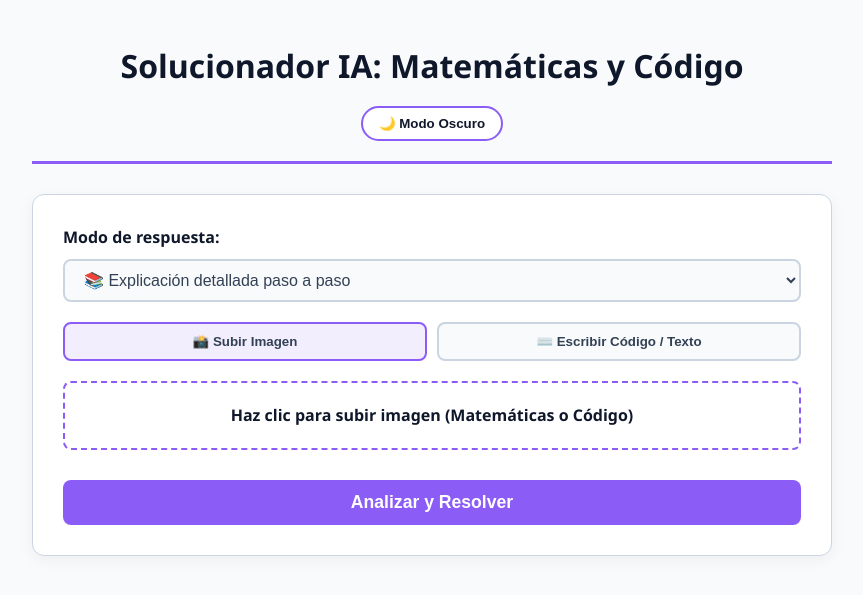
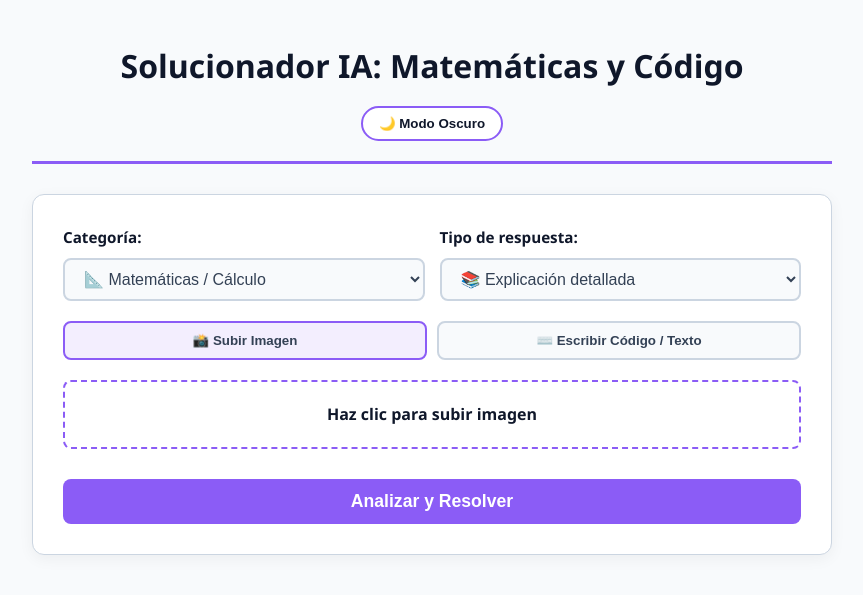
Before and after one commit to Xxdanixx09/math-solver, a Flask app: page / in a window 1280 px wide. Shown: the top 595 px of the page, without its empty margins (208-1071 px from the left). Run offline with Flask 3, Linux system fonts and the light colour scheme; some libraries are stand-ins or nearby versions.

Commit message:
Latest 3

````diff
--- a/app.py
+++ b/app.py
@@ -16,41 +16,52 @@ def home():
 
 @app.route('/resolver', methods=['POST'])
 def resolver_problema():
+    categoria = request.form.get('categoria', 'matematicas') # matematicas o codigo
     modo = request.form.get('modo', 'detallado')
 
-    # Recogemos los datos (puede venir una imagen o un texto escrito)
     file = request.files.get('imagen')
     texto_usuario = request.form.get('codigo_texto', '').strip()
 
     if not file and not texto_usuario:
-        return jsonify({"error": "No se subió ninguna imagen ni se escribió código."}), 400
+        return jsonify({"error": "No se proporcionó ninguna imagen ni texto."}), 400
 
     try:
+        # Definir instrucciones según el modo de detalle
         instruccion_modo = ""
         if modo == 'solo_respuesta':
-            instruccion_modo = "Devuelve ÚNICAMENTE la respuesta final o la solución directa."
+            instruccion_modo = "Devuelve ÚNICAMENTE la respuesta final o el resultado directo de forma concisa."
         elif modo == 'procedimiento_directo':
-            instruccion_modo = "Devuelve ÚNICAMENTE el procedimiento paso a paso o código corregido, sin explicaciones extensas."
+            instruccion_modo = "Devuelve ÚNICAMENTE los pasos lógicos o las ecuaciones/código de forma directa, sin texto de relleno."
         else:
-            instruccion_modo = "Resuelve el problema o explica el código paso a paso de forma detallada."
+            instruccion_modo = "Explica todo el proceso de forma detallada y pedagógica."
 
-        prompt = f"""
-        Eres un profesor experto en matemáticas y un desarrollador de software senior.
-        Tu tarea es:
-        1. {instruccion_modo}
-        2. Si la respuesta incluye código, utiliza etiquetas HTML estándar <pre><code>...</code></pre> para mostrarlo limpio.
-        3. Retornar TODO el resultado en formato HTML.
-        4. Usa MathJax para TODAS las fórmulas matemáticas (usa $ para fórmulas en línea y $$ para bloques).
-        5. Devuelve SOLO el texto HTML limpio sin usar bloques de código Markdown externos como ```html.
-        """
+        # SEPARACIÓN DE LÓGICA: Prompt especializado para Matemáticas vs Código
+        if categoria == 'matematicas':
+            prompt = f"""
+            Eres un profesor experto en matemáticas. El usuario te envía un problema matemático (en imagen o texto).
+            Tu tarea es:
+            1. {instruccion_modo}
+            2. REGLA ESTRICTA DE FORMATO MATEMÁTICO: Usa fórmulas en línea ($...$) para variables sueltas o partes de oraciones, y bloques independientes ($$...$$) SOLO en líneas separadas fuera de viñetas o listas. NUNCA pongas bloques $$ dentro de viñetas <li>.
+            3. Retornar TODO el resultado limpio en formato HTML.
+            4. Devuelve SOLO el texto HTML limpio sin usar bloques de código Markdown externos como ```html.
+            """
+        else:
+            prompt = f"""
+            Eres un desarrollador de software senior y experto en programación. El usuario te envía un fragmento o imagen de código.
+            Tu tarea es:
+            1. {instruccion_modo}
+            2. Analiza, corrige o explica el código fuente (Java, Python, CSS, etc.).
+            3. Utiliza obligatoriamente etiquetas HTML <pre><code>...</code></pre> estilizadas para mostrar los bloques de código limpios.
+            4. Retornar TODO el resultado en formato HTML.
+            5. Devuelve SOLO el texto HTML limpio sin usar bloques de código Markdown externos como ```html.
+            """
 
-        # Preparamos el contenido dependiendo de si envió imagen o texto
         contents = [prompt]
         if file:
             image = Image.open(io.BytesIO(file.read()))
             contents.append(image)
         if texto_usuario:
-            contents.append(f"Fragmento de código o problema escrito por el usuario:\n{texto_usuario}")
+            contents.append(f"Contenido ingresado por el usuario:\n{texto_usuario}")
 
         response = client.models.generate_content(
             model='gemini-3.6-flash',
--- a/templates/index.html
+++ b/templates/index.html
@@ -3,16 +3,16 @@
 <head>
     <meta charset="UTF-8">
     <meta name="viewport" content="width=device-width, initial-scale=1.0">
-    <title>Solucionador de Matemáticas y Código con IA</title>
+    <title>Solucionador IA: Matemáticas y Código</title>
 
-    <script src="[https://polyfill.io/v3/polyfill.min.js?features=es6](https://polyfill.io/v3/polyfill.min.js?features=es6)"></script>
+    <script src="https://polyfill.io/v3/polyfill.min.js?features=es6"></script>
     <script>
       MathJax = {
         tex: { inlineMath: [['$', '$'], ['\\(', '\\)']], displayMath: [['$$', '$$'], ['\\[', '\\]']] },
         startup: { typeset: false }
       };
     </script>
-    <script id="MathJax-script" async src="[https://cdn.jsdelivr.net/npm/mathjax@3/es5/tex-mml-chtml.js](https://cdn.jsdelivr.net/npm/mathjax@3/es5/tex-mml-chtml.js)"></script>
+    <script id="MathJax-script" async src="https://cdn.jsdelivr.net/npm/mathjax@3/es5/tex-mml-chtml.js"></script>
 
     <style>
         :root {
@@ -66,18 +66,17 @@
             border: 1px solid var(--border-color);
         }
 
-        .mode-selector {
-            margin-bottom: 20px; display: flex; flex-direction: column; gap: 8px;
-        }
+        .controls-grid { display: grid; grid-template-columns: 1fr 1fr; gap: 15px; margin-bottom: 20px; }
 
-        .mode-selector select, textarea {
+        .control-group { display: flex; flex-direction: column; gap: 8px; }
+        .control-group label { font-weight: bold; color: var(--primary-color); font-size: 0.95rem; }
+
+        select, textarea {
             padding: 10px 15px; border-radius: 8px; border: 2px solid var(--border-color);
             background-color: var(--bg-color); color: var(--text-main); font-size: 1rem; width: 100%; outline: none; box-sizing: border-box;
         }
+        select:focus, textarea:focus { border-color: var(--accent-color); }
 
-        .mode-selector select:focus, textarea:focus { border-color: var(--accent-color); }
-
-        /* Pestañas de entrada */
         .tabs { display: flex; gap: 10px; margin-bottom: 20px; }
         .tab-btn {
             flex: 1; padding: 10px; background: var(--bg-color); border: 2px solid var(--border-color);
@@ -88,9 +87,7 @@
         .input-panel { display: none; text-align: center; }
         .input-panel.active { display: block; }
 
-        textarea {
-            resize: vertical; min-height: 120px; font-family: monospace;
-        }
+        textarea { resize: vertical; min-height: 120px; font-family: monospace; text-align: left; }
 
         .file-upload-wrapper { position: relative; margin-bottom: 10px; }
         .file-upload-input { width: 0.1px; height: 0.1px; opacity: 0; position: absolute; z-index: -1; }
@@ -102,9 +99,7 @@
         }
         .file-upload-label:hover { background-color: rgba(139, 92, 246, 0.1); }
 
-        #image-preview {
-            max-width: 100%; max-height: 200px; margin-top: 10px; border-radius: 8px; display: none;
-        }
+        #image-preview { max-width: 100%; max-height: 200px; margin-top: 10px; border-radius: 8px; display: none; }
 
         #solve-btn {
             background-color: var(--accent-color); color: white; border: none;
@@ -132,33 +127,40 @@
 
     <div class="upload-section">
 
-        <div class="mode-selector">
-            <label style="font-weight: bold; color: var(--primary-color);">Modo de respuesta:</label>
-            <select id="modo-resolucion">
-                <option value="detallado">📚 Explicación detallada paso a paso</option>
-                <option value="procedimiento_directo">⚙️ Solo procedimiento / Código directo</option>
-                <option value="solo_respuesta">🎯 Solo la respuesta final</option>
-            </select>
+        <!-- Controles separados: Categoría y Nivel de detalle -->
+        <div class="controls-grid">
+            <div class="control-group">
+                <label for="categoria">Categoría:</label>
+                <select id="categoria">
+                    <option value="matematicas">📐 Matemáticas / Cálculo</option>
+                    <option value="codigo">💻 Código de Programación</option>
+                </select>
+            </div>
+            <div class="control-group">
+                <label for="modo-resolucion">Tipo de respuesta:</label>
+                <select id="modo-resolucion">
+                    <option value="detallado">📚 Explicación detallada</option>
+                    <option value="procedimiento_directo">⚙️ Solo procedimiento / Directo</option>
+                    <option value="solo_respuesta">🎯 Solo respuesta final</option>
+                </select>
+            </div>
         </div>
 
-        <!-- Pestañas para elegir entrada -->
         <div class="tabs">
             <button class="tab-btn active" onclick="switchTab('image')">📸 Subir Imagen</button>
             <button class="tab-btn" onclick="switchTab('text')">⌨️ Escribir Código / Texto</button>
         </div>
 
-        <!-- Panel de Imagen -->
         <div id="panel-image" class="input-panel active">
             <div class="file-upload-wrapper">
                 <input type="file" id="imageInput" class="file-upload-input" accept="image/*" onchange="previewImage(event)">
-                <label for="imageInput" class="file-upload-label">Haz clic para subir imagen (Matemáticas o Código)</label>
+                <label for="imageInput" class="file-upload-label">Haz clic para subir imagen</label>
             </div>
             <img id="image-preview" alt="Previsualización">
         </div>
 
-        <!-- Panel de Texto -->
         <div id="panel-text" class="input-panel">
-            <textarea id="codeInput" placeholder="Pega tu fragmento de código (Java, CSS, Python...) o describe tu problema matemático aquí..."></textarea>
+            <textarea id="codeInput" placeholder="Escribe tu código o problema aquí..."></textarea>
         </div>
 
         <button id="solve-btn" onclick="enviarConsulta()">Analizar y Resolver</button>
@@ -218,6 +220,7 @@
         }
 
         async function enviarConsulta() {
+            const categoria = document.getElementById('categoria').value;
             const modo = document.getElementById('modo-resolucion').value;
             const imageInput = document.getElementById('imageInput');
             const codeInput = document.getElementById('codeInput').value.trim();
@@ -229,7 +232,7 @@
                 return;
             }
             if (!isImageTab && !codeInput) {
-                alert("Por favor escribe o pega algún código o problema.");
+                alert("Por favor escribe o pega contenido.");
                 return;
             }
 
@@ -238,6 +241,7 @@
             document.getElementById('solve-btn').disabled = true;
 
             const formData = new FormData();
+            formData.append('categoria', categoria);
             formData.append('modo', modo);
 
             if (isImageTab && imageInput.files[0]) {
````
